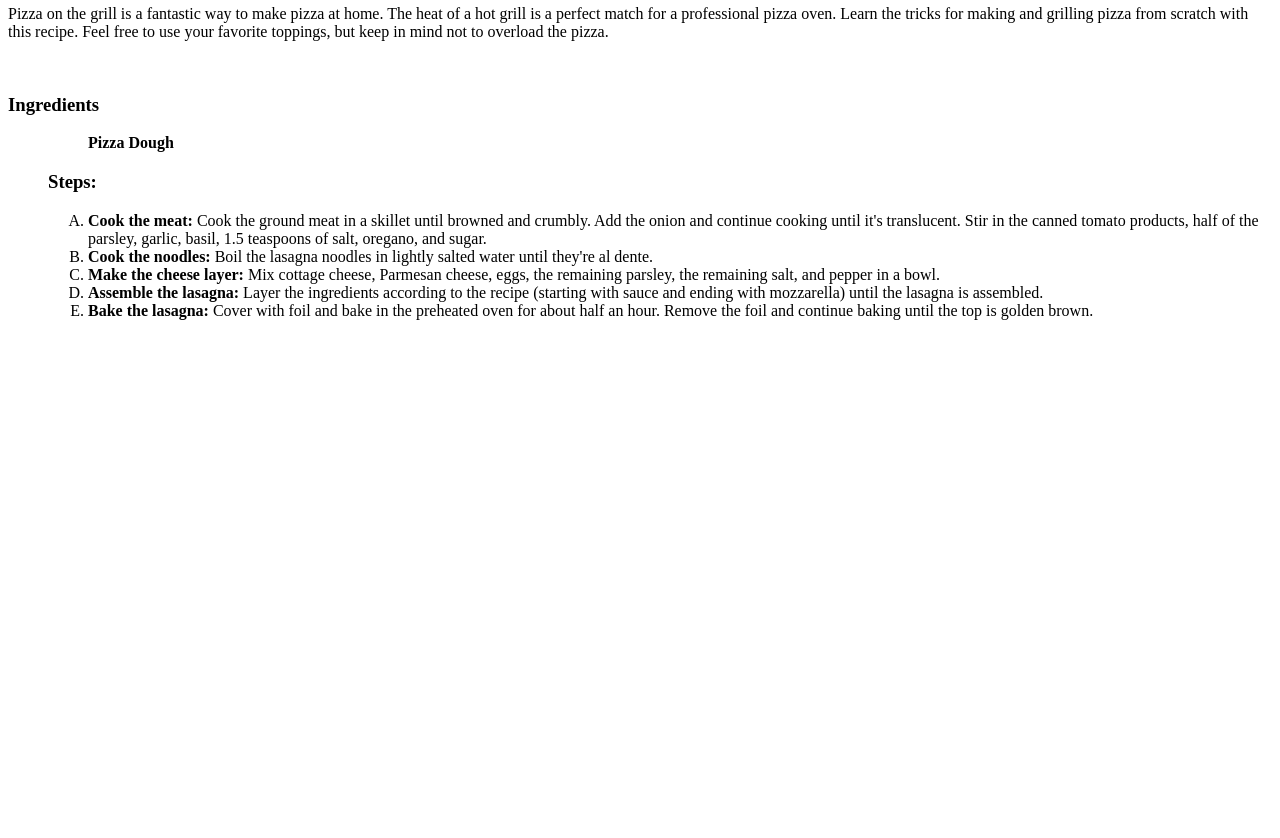
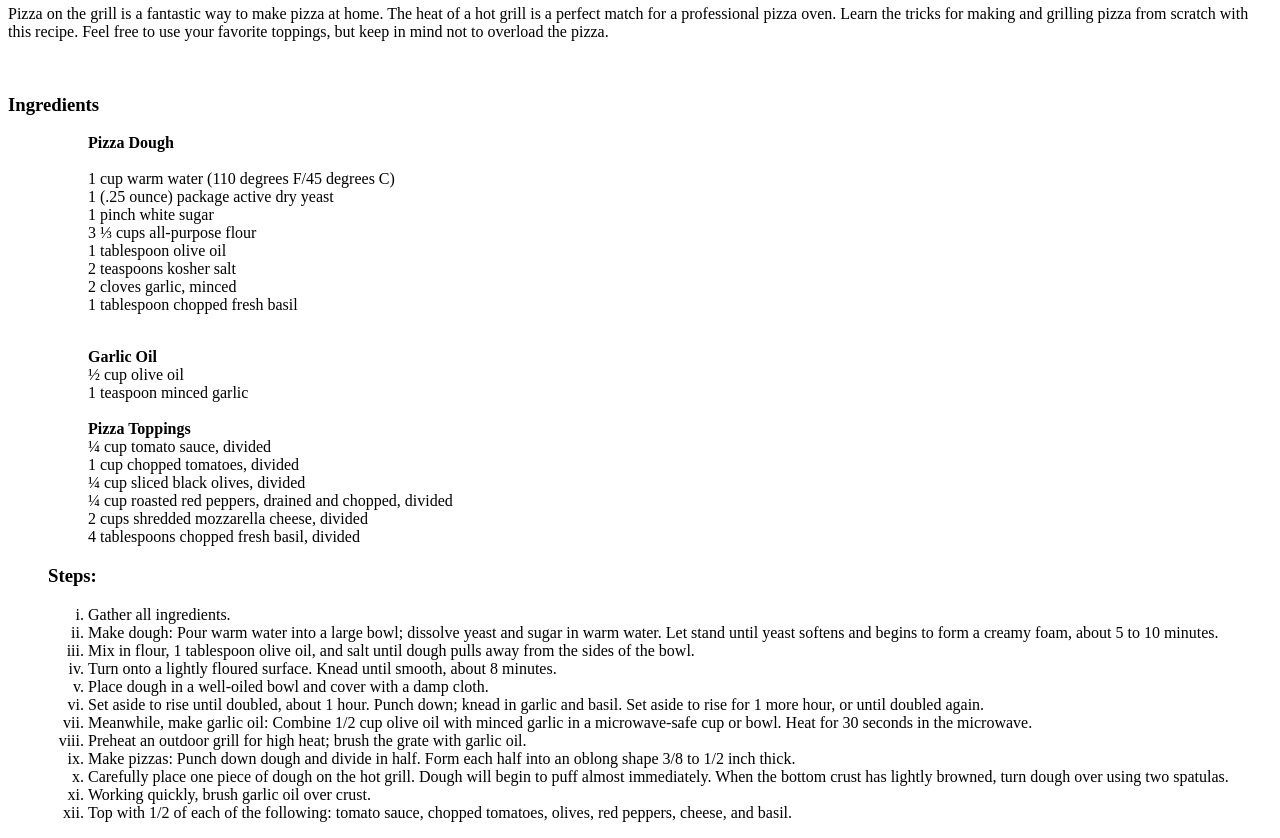
Before and after one commit to mujahidshaik724/odin-recipes, a plain HTML site: page pizza.html in a window 1280 px wide. Shown: the part 340-1178 px from the top of the page. Before the commit the page ends 800 px from the top, so only its background shows below. Drawn offline with Linux system fonts and the light colour scheme.

Commit message:
Adding the new files

```diff
--- a/pizza.html
+++ b/pizza.html
@@ -15,16 +15,50 @@
     <h3>Ingredients</h3>
     <ul>
         <ul style="list-style: none;">
-            <strong>Pizza Dough</strong>
+            <li><strong>Pizza Dough</strong></li><br>
+            <li>1 cup warm water (110 degrees F/45 degrees C)</li>
+
+                <li>1 (.25 ounce) package active dry yeast</li>
+
+                <li>1 pinch white sugar</li>
+
+                <li>3 ⅓ cups all-purpose flour</li>
+
+                <li>1 tablespoon olive oil</li>
+
+                <li>2 teaspoons kosher salt</li>
+
+                <li>2 cloves garlic, minced</li>
+
+                <li>1 tablespoon chopped fresh basil</p></li><br>
+
+                <li><strong>Garlic Oil</strong></li>
+                <li>½ cup olive oil</li>
+                <li>1 teaspoon minced garlic</li><br>
+
+                <li><strong>Pizza Toppings</strong></li>
+                <li>¼ cup tomato sauce, divided</li>
+                <li>1 cup chopped tomatoes, divided</li>
+                <li>¼ cup sliced black olives, divided</li>
+                <li>¼ cup roasted red peppers, drained and chopped, divided</li>
+                <li>2 cups shredded mozzarella cheese, divided</li>
+                <li>4 tablespoons chopped fresh basil, divided</li>
         </li>
     </ul>
     <h3>Steps:</h3>
-    <ol type="A">
-        <li><b>Cook the meat:</b> Cook the ground meat in a skillet until browned and crumbly. Add the onion and continue cooking until it's translucent. Stir in the canned tomato products, half of the parsley, garlic, basil, 1.5 teaspoons of salt, oregano, and sugar.</li>
-        <li><b>Cook the noodles:</b> Boil the lasagna noodles in lightly salted water until they're al dente.</li>
-        <li><b>Make the cheese layer:</b> Mix cottage cheese, Parmesan cheese, eggs, the remaining parsley, the remaining salt, and pepper in a bowl.</li>
-        <li><b>Assemble the lasagna:</b> Layer the ingredients according to the recipe (starting with sauce and ending with mozzarella) until the lasagna is assembled.</li>
-        <li><b>Bake the lasagna:</b> Cover with foil and bake in the preheated oven for about half an hour. Remove the foil and continue baking until the top is golden brown.</li>
+    <ol type="i">
+        <li>Gather all ingredients.</li>
+        <li>Make dough: Pour warm water into a large bowl; dissolve yeast and sugar in warm water. Let stand until yeast softens and begins to form a creamy foam, about 5 to 10 minutes.</li>
+        <li>Mix in flour, 1 tablespoon olive oil, and salt until dough pulls away from the sides of the bowl.</li>
+        <li>Turn onto a lightly floured surface. Knead until smooth, about 8 minutes.</li>
+        <li>Place dough in a well-oiled bowl and cover with a damp cloth.</li>
+        <li>Set aside to rise until doubled, about 1 hour. Punch down; knead in garlic and basil. Set aside to rise for 1 more hour, or until doubled again.</li>
+        <li>Meanwhile, make garlic oil: Combine 1/2 cup olive oil with minced garlic in a microwave-safe cup or bowl. Heat for 30 seconds in the microwave.</li>
+        <li>Preheat an outdoor grill for high heat; brush the grate with garlic oil.</li>
+        <li>Make pizzas: Punch down dough and divide in half. Form each half into an oblong shape 3/8 to 1/2 inch thick.</li>
+        <li>Carefully place one piece of dough on the hot grill. Dough will begin to puff almost immediately. When the bottom crust has lightly browned, turn dough over using two spatulas.</li>
+        <li>Working quickly, brush garlic oil over crust.</li>
+        <li>Top with 1/2 of each of the following: tomato sauce, chopped tomatoes, olives, red peppers, cheese, and basil.</li>
     </ol>
 </body>
 </html>
```
Also changed, not shown: index.html (+3 -0 lines), mujahid.txt (deleted), 1 other file.
